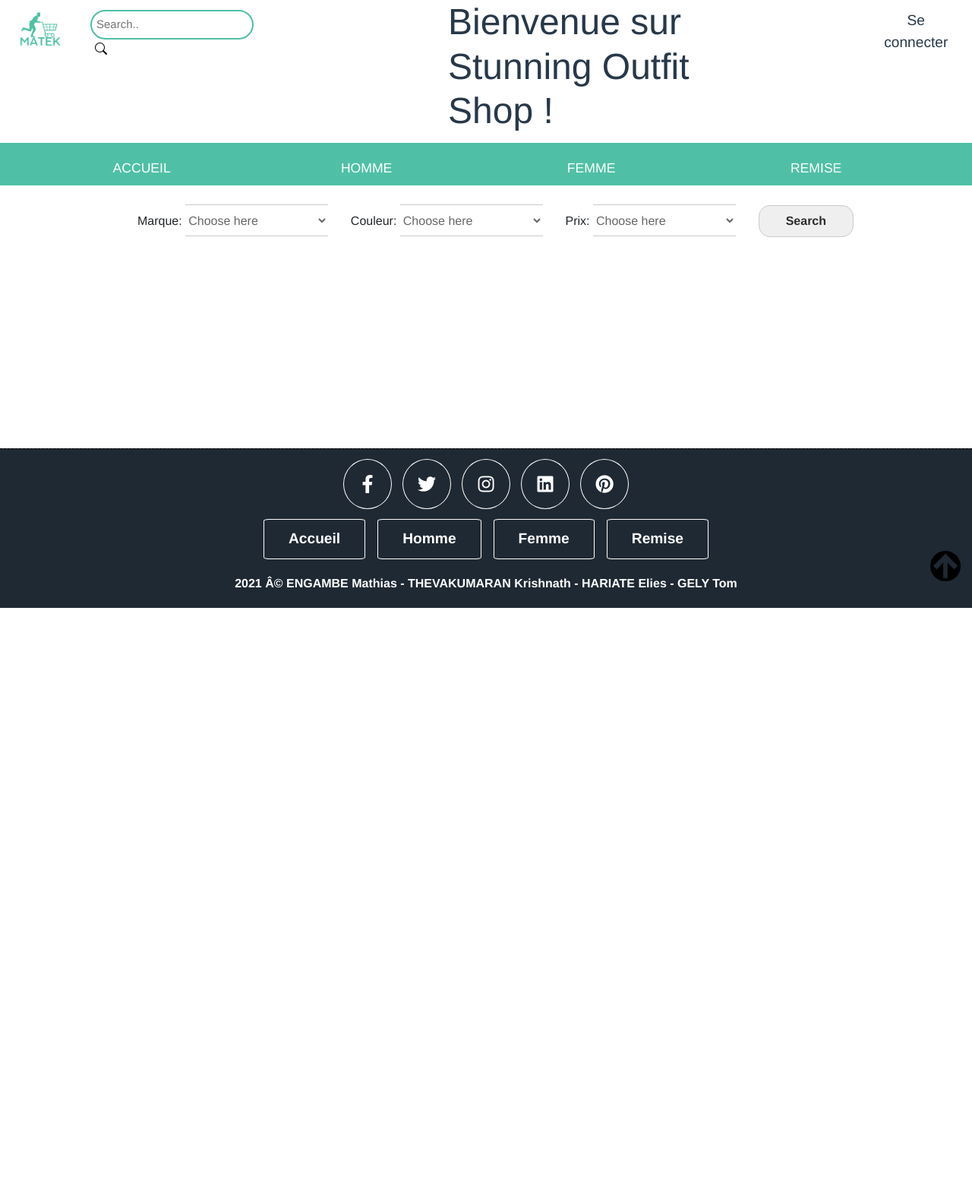
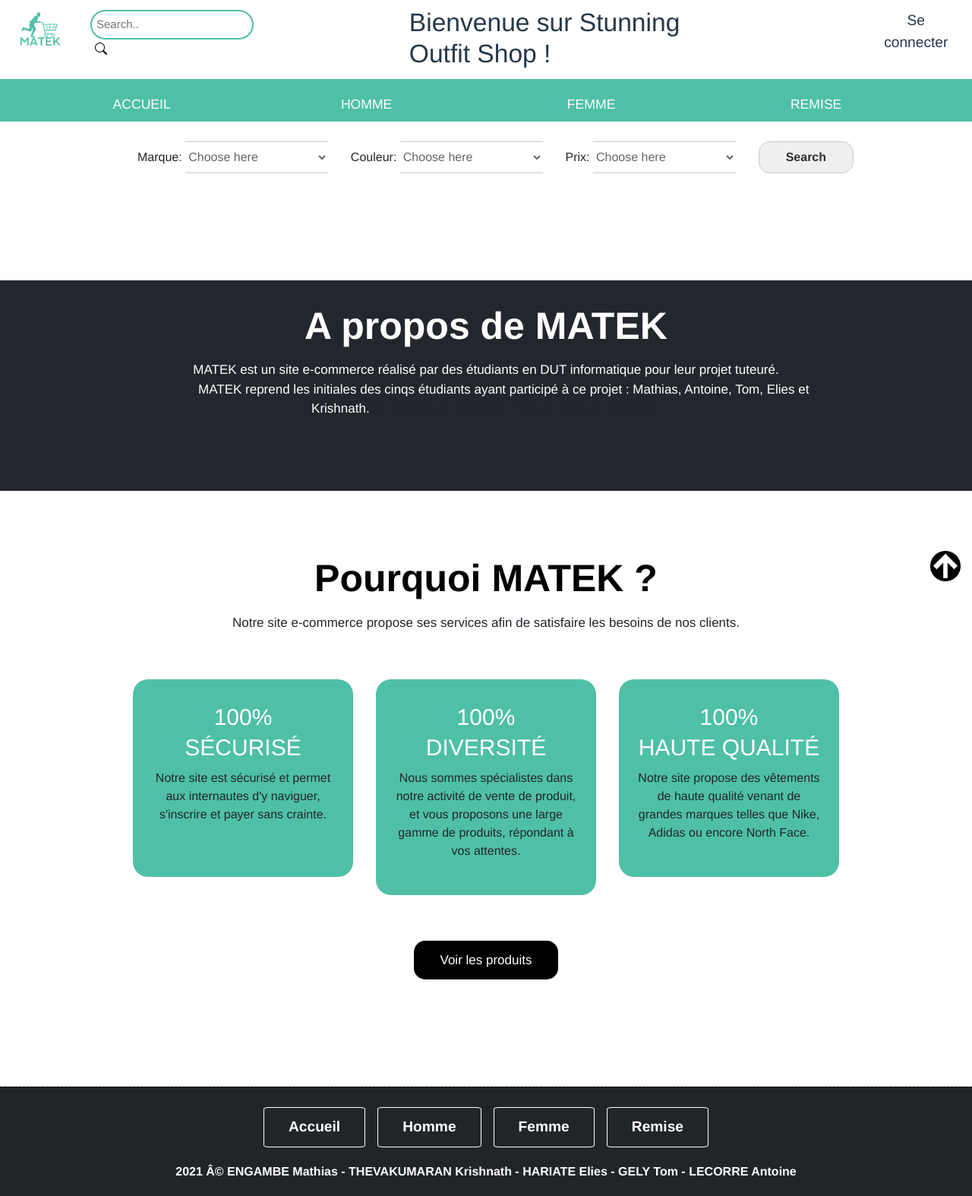
Before and after one commit to krishnath92/e-commerce, a PHP site: page /path/espace_commun/accueilCommun.php in a window 1280 px wide. Shown: the whole page at 76% size. Before the commit the page ends 800 px from the top, so only its background shows below. Run offline with PHP 8.4, Linux system fonts and the light colour scheme; data comes from the database, SQL or seed files in the repository; some libraries are stand-ins or nearby versions.

Commit message:
design change

```diff
--- a/design/accueil.css
+++ b/design/accueil.css
@@ -39,9 +39,165 @@ header #brand img  {
     display: flex;
     background-color: white;
 }
+.present h3{
+    font-size: 50px;
+    color: #030100;
+    line-height: 50px;
+    font-weight: bold;
+    padding: 0;
+}
+
 h3{
-	font-size: 1.5em;
+
+    line-height: 50px;
+
 }
+/*  ----------------- ACCUEIL  ------------------------- */
+.about {
+    margin-top: 90px;
+    background: #23262d;
+    padding: 35px 0;
+}
+
+.container {
+    width: 100%;
+    padding-right: 15px;
+    padding-left: 15px;
+    margin-right: auto;
+    margin-left: auto;
+}
+@media (min-width: 1200px) {
+    .container {
+        max-width: 1140px;
+    }
+}
+
+@media (min-width: 992px) {
+    .container {
+        max-width: 960px;
+    }
+}
+.row {
+    display: -ms-flexbox;
+    display: flex;
+    -ms-flex-wrap: wrap;
+    flex-wrap: wrap;
+    margin-right: -15px;
+    margin-left: -15px;
+}
+
+.titlepage {
+    text-align: center;
+    padding-bottom: 60px;
+}
+.titlepage #text-membre{
+    margin-left: 5%;
+}
+.about .titlepage h2 {
+    margin-bottom: 20px;
+    color: #fff;
+}
+.titlepage h2 {
+    font-size: 50px;
+    color: #3e3e3e;
+    line-height: 50px;
+    font-weight: bold;
+    padding: 0;
+}
+
+.about .titlepage span {
+    color: #fff;
+    font-size: 17px;
+}
+
+.best {
+    background: #fff;
+    margin-top: 90px;
+}
+
+@media (min-width: 1200px) {
+    .container {
+        max-width: 1140px;
+    }
+}
+@media (min-width: 992px) {
+    .container {
+        max-width: 960px;
+    }
+}
+
+.row {
+    display: -ms-flexbox;
+    display: flex;
+    -ms-flex-wrap: wrap;
+    flex-wrap: wrap;
+    margin-right: -15px;
+    margin-left: -15px;
+}
+
+@media (min-width: 768px) {
+    .col-md-12 {
+        -ms-flex: 0 0 100%;
+        flex: 0 0 100%;
+        max-width: 100%;
+    }
+}
+.titlepage {
+    text-align: center;
+    padding-bottom: 60px;
+}
+.best .titlepage h2 {
+    color: #030100;
+    margin-bottom: 20px;
+}
+.best .titlepage span {
+    color: #23262d;
+    font-size: 17px;
+    line-height: 28px;
+}
+.best_box {
+    text-align: center;
+    background-color: #4fc0a6;
+    border-radius: 20px;
+    padding: 30px 20px;
+    margin-bottom: 30px;
+}
+
+.best_box h4 {
+    color: #fff;
+    text-transform: uppercase;
+    font-size: 30px;
+    line-height: 40px;
+    font-weight: 500;
+    padding: 0;
+}
+
+.best .read_more {
+    margin: 0 auto;
+    display: block;
+    border-radius: 15px;
+    margin-top: 30px;
+    background-color: #000;
+    color: #fff;
+}
+.read_more {
+    font-size: 17px;
+    background-color: #fff;
+    color: #000;
+    padding: 13px 0px;
+    width: 100%;
+    max-width: 190px;
+    text-align: center;
+    display: inline-block;
+    transition: ease-in all 0.5s;
+}
+
+
+
+
+
+
+
 
 /*  ----------------- SUCESS MESSAGE CONNECTION ------------------------- */
 .success {
@@ -124,9 +280,10 @@ h4{
 }
 .text-presentation {
     color: #273849;
-    font-size: 3em;
-    margin-left: 20%;
-    margin-right: 15%;
+    font-size: 2.1em;
+    margin-left: 16%;
+    margin-right: 16%;
+    margin-top: 10px;
     font-weight: 300;
 
 }
@@ -240,7 +397,7 @@ h4{
     border-radius: 10px;
     margin-top: 14px;
     margin-left: 5%;
-    margin-right: 2%;
+    margin-right: 10%;
 }
 
 
@@ -464,7 +621,8 @@ nav li:hover .submenu{
 
 .contener{
 	width: 80%;
-	margin: auto;
+	margin-top: 3%;
+    margin-left: 10%;
 	text-align: center;
 }
 
--- a/design/boutiqueFooter.css
+++ b/design/boutiqueFooter.css
@@ -29,7 +29,7 @@ footer {
     border-top: 1px dashed #000;
     width: 100%;
     /*background: wheat;*/
-    background: #1f2933;
+    background: #212529;
     color: white;
     padding-bottom: 20px;
     margin-top: 11%;
@@ -61,6 +61,7 @@ footer {
     flex-wrap: wrap;
     padding-bottom:20px;
     gap:1rem;
+    margin-top: 2%;
 }
 
 .links a{
--- a/design/footerFormulaires.css
+++ b/design/footerFormulaires.css
@@ -51,6 +51,7 @@ footer {
     flex-wrap: wrap;
     padding-bottom:20px;
     gap:1rem;
+    margin-top: 2%;
 }
 
 .links a{
--- a/espace_commun/accueilCommun.php
+++ b/espace_commun/accueilCommun.php
@@ -22,6 +22,7 @@ require('../src/connect.php');
     <!-- Bootstrap CSS -->
     <link rel="stylesheet" href="https://stackpath.bootstrapcdn.com/bootstrap/4.1.3/css/bootstrap.min.css" integrity="sha384-MCw98/SFnGE8fJT3GXwEOngsV7Zt27NXFoaoApmYm81iuXoPkFOJwJ8ERdknLPMO" crossorigin="anonymous">
     <link rel="stylesheet" type="text/css" href="../design/accueil.css">
+
     <link rel="stylesheet" href="https://cdn.jsdelivr.net/npm/bootstrap-icons@1.7.2/font/bootstrap-icons.css">
     <title>Accueil </title>
 </head>
@@ -204,6 +205,66 @@ require('../src/connect.php');
         </section>
     </div>
 
+    <!-- about -->
+    <div id="about" class="about">
+        <div class="container">
+            <div class="row">
+                <div class="col-md-12">
+                    <div class="titlepage">
+                        <h2>A propos de MATEK</h2>
+                        <span>MATEK est un site e-commerce réalisé par des étudiants en DUT informatique pour leur projet tuteuré. </span><br>
+                        <span id="text-membre"> MATEK reprend les initiales des cinqs étudiants ayant participé à ce projet : Mathias, Antoine, Tom, Elies et Krishnath.</span>
+                              M : Mathias
+                              A : Antoine
+                              T : Tom
+                              E : Elies
+                              K : Krishnath
+                    </div>
+                </div>
+            </div>
+
+        </div>
+    </div>
+    <!-- about -->
+
+    <!-- best -->
+    <div id="" class="best">
+        <div class="container">
+            <div class="row">
+                <div class="col-md-12">
+                    <div class="titlepage">
+                        <h2>Pourquoi MATEK ? </h2>
+                        <span>Notre site e-commerce propose ses services afin de satisfaire les besoins de nos clients. </span>
+                    </div>
+                </div>
+            </div>
+            <div class="row">
+                <div class="col-md-4">
+                    <div class="best_box">
+                        <h4>100% <br>Sécurisé</h4>
+                        <p>Notre site est sécurisé et permet aux internautes d'y naviguer, s'inscrire et payer sans crainte.<br><br> </p>
+                    </div>
+                </div>
+                <div class="col-md-4">
+                    <div class="best_box">
+                        <h4>100% <br> Diversité </h4>
+                        <p>Nous sommes spécialistes dans notre activité de vente de produit, et vous proposons une large gamme de produits, répondant à vos attentes. </p>
+                    </div>
+                </div>
+                <div class="col-md-4">
+                    <div class="best_box">
+                        <h4>100% <br> Haute qualité </h4>
+                        <p>Notre site propose des vêtements de haute qualité venant de grandes marques telles que Nike, Adidas ou encore North Face. </p>
+                    </div>
+                </div>
+                <div class="col-md-12">
+                    <a class="read_more" href="accueilCommun.php?homme=1">Voir les produits</a>
+                </div>
+            </div>
+        </div>
+    </div>
+    <!-- end best -->
+
     <!-- Bouton RETOUR EN HAUT DE PAGE -->
     <div id="scroll_to_top">
         <a href="#top"><img src="../img/to_top.png" title="Retourner en haut" /></a>
--- a/src/boutiqueFooter.php
+++ b/src/boutiqueFooter.php
@@ -1,12 +1,5 @@
 <footer >
   <link rel="stylesheet" href="https://cdnjs.cloudflare.com/ajax/libs/font-awesome/5.15.4/css/all.min.css">
-  <div class="share">
-    <a href="#" class="fab fa-facebook-f"></a>
-    <a href="#" class="fab fa-twitter"></a>
-    <a href="#" class="fab fa-instagram"></a>
-    <a href="#" class="fab fa-linkedin"></a>
-    <a href="#" class="fab fa-pinterest"></a>
-  </div>
   <div class="links">
     <a href="../espace_commun/accueilCommun.php?accueil=1">Accueil</a>
     <a href="../espace_commun/accueilCommun.php?homme=1">Homme</a>
@@ -14,6 +7,6 @@
     <a href="../espace_commun/accueilCommun.php?remise=1">Remise</a>
   </div>
   <div style="text-align:center">
-    <span style="font-weight:bold;">2021 Â© ENGAMBE Mathias - THEVAKUMARAN Krishnath - HARIATE Elies - GELY Tom </span>
+    <span style="font-weight:bold;">2021 Â© ENGAMBE Mathias - THEVAKUMARAN Krishnath - HARIATE Elies - GELY Tom - LECORRE Antoine </span>
   </div>
 </footer>
```
